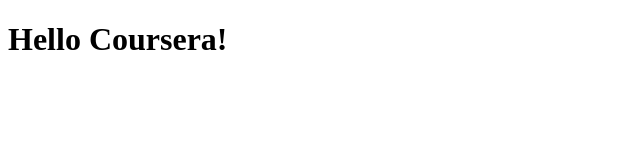
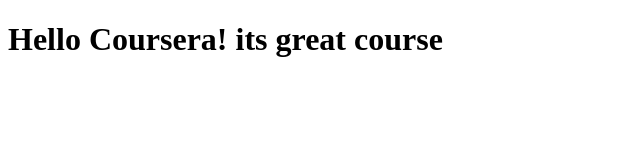
Before and after one commit to gsmehra01/myrepo, a plain HTML site: page site/index.html in a window 1280 px wide. Shown: the whole page, without its empty margins (0-640 px from the left). Drawn offline with Linux system fonts and the light colour scheme.

Commit message:
small edition

```diff
--- a/site/index.html
+++ b/site/index.html
@@ -4,6 +4,6 @@
 	<title>Hello Coursera!</title>
 </head>
 <body>
-<h1>Hello Coursera!</h1>
+<h1>Hello Coursera! its great course</h1>
 </body>
 </html>
```
